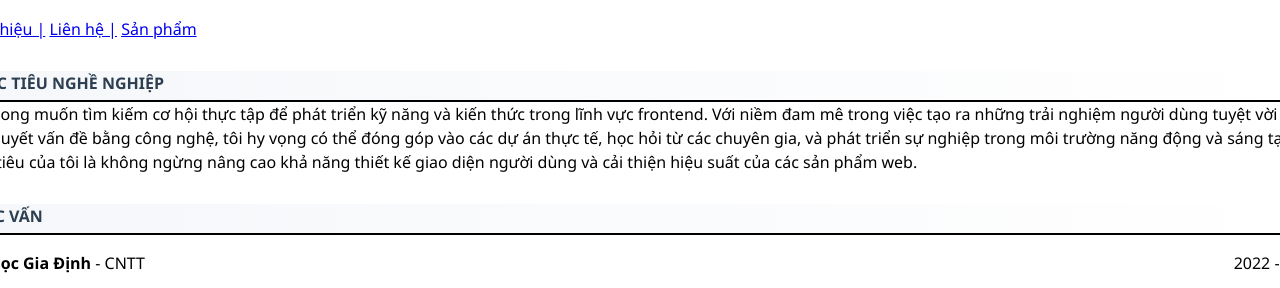
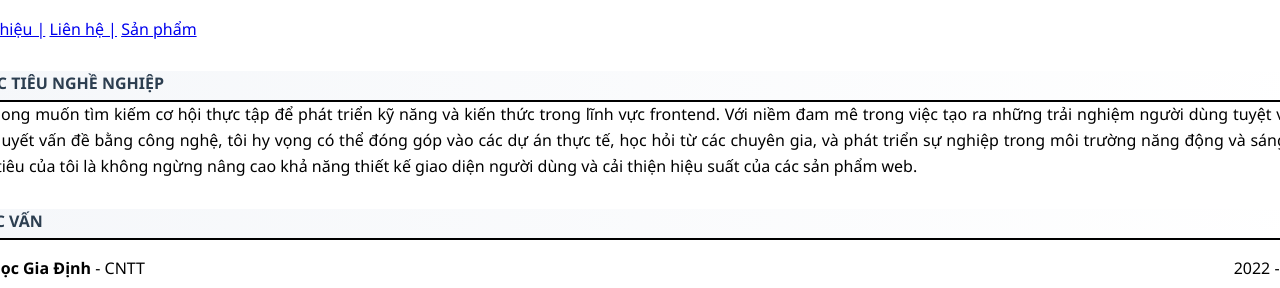
Before and after one commit to danghuynh2871/my-profile, a plain HTML site: page index.html in a window 1280 px wide. Shown: the part 488-776 px from the top of the page. Drawn offline with Linux system fonts and the light colour scheme.

Commit message:
my project

```diff
--- a/index.html
+++ b/index.html
@@ -28,7 +28,7 @@
         </nav>
 
         <div class="section-title">MỤC TIÊU NGHỀ NGHIỆP</div>
-        <div>
+        <div class="career-objective">
             Tôi mong muốn tìm kiếm cơ hội thực tập để phát triển kỹ năng và kiến thức trong lĩnh vực frontend.
             Với niềm đam mê trong việc tạo ra những trải nghiệm người dùng tuyệt vời và giải quyết vấn đề bằng công nghệ,
             tôi hy vọng có thể đóng góp vào các dự án thực tế, học hỏi từ các chuyên gia,
--- a/style.css
+++ b/style.css
@@ -63,7 +63,15 @@ h1 {
     padding-left: 10px;
     background: linear-gradient(to right, #f5f7fa 0%, #ffffff 100%);
 }
+
+.career-objective {
+    text-align: justify;
+    line-height: 1.6;
+    margin-bottom: 20px;
+}
+
 .ul {
+    text-align: justify;
     margin: 10px 0 10px 20px;
     /* margin: trên dưới trái phải */
 }
@@ -82,6 +90,7 @@ h1 {
 }
 
 li{
+    text-align: justify;
     padding: 0 0 0 10px;
 }
 table, tr, td{
```
